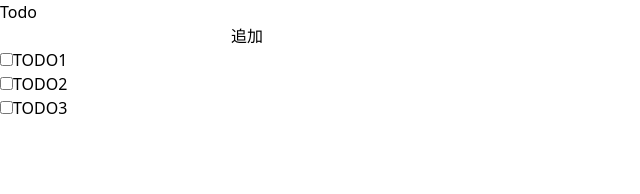
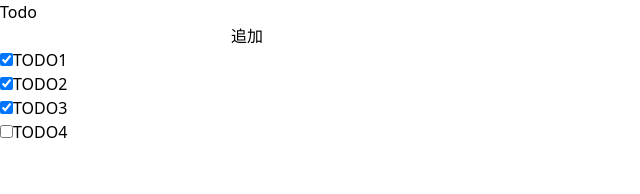
Before and after one commit to emi-h/study-typescript, a Next.js app: page / in a window 1280 px wide. Shown: the top 194 px of the page, without its empty margins (0-640 px from the left). Built offline with nearby package versions, Linux system fonts and the light colour scheme.

Commit message:
Add useState and toggle function

```diff
--- a/pages/index.tsx
+++ b/pages/index.tsx
@@ -1,6 +1,25 @@
 import type { NextPage } from 'next'
+import { useState } from 'react';
 
 const Home: NextPage<{ foo: number }> = (props) => {
+  const [todos, setTodos] = useState([
+    { id: Math.random(), label: "TODO1", isDone: true },
+    { id: Math.random(), label: "TODO2", isDone: true },
+    { id: Math.random(), label: "TODO3", isDone: true },
+    { id: Math.random(), label: "TODO4", isDone: false },
+  ]);
+
+  const toggle = (e) => {
+    setTodos((prevTodos) => {
+      return prevTodos.map((todo) => {
+        if (todo.id === Number(e.target.value)) {
+          return { ...todo, isDone: !todo.isDone }
+        }
+        return todo;
+      })
+    });
+  }
+
   return (
     <div className='w-96 mx-auto p-20'>
       <h1 className='text-xl font-bold'>Todo</h1>
@@ -9,24 +28,14 @@ const Home: NextPage<{ foo: number }> = (props) => {
         <button className='border border-black shrink-0 px-2'>追加</button>
       </div>
       <ul className='mt-4 y-2'>
-        <li>
-          <label className='flex items-center gap-x-2'>
-            <input type="checkbox" />
-            <span>TODO1</span>
-          </label>
-        </li>
-        <li>
-          <label className='flex items-center gap-x-2'>
-            <input type="checkbox" />
-            <span>TODO2</span>
-          </label>
-        </li>
-        <li>
-          <label className='flex items-center gap-x-2'>
-            <input type="checkbox" />
-            <span>TODO3</span>
-          </label>
-        </li>
+        {todos.map((todo) => (
+          <li key={todo.id}>
+            <label className='flex items-center gap-x-2'>
+              <input type="checkbox" value={todo.id} checked={todo.isDone} onChange={toggle} />
+              <span>{todo.label}</span>
+            </label>
+          </li>
+        ))}
       </ul>
     </div>
   )
```
